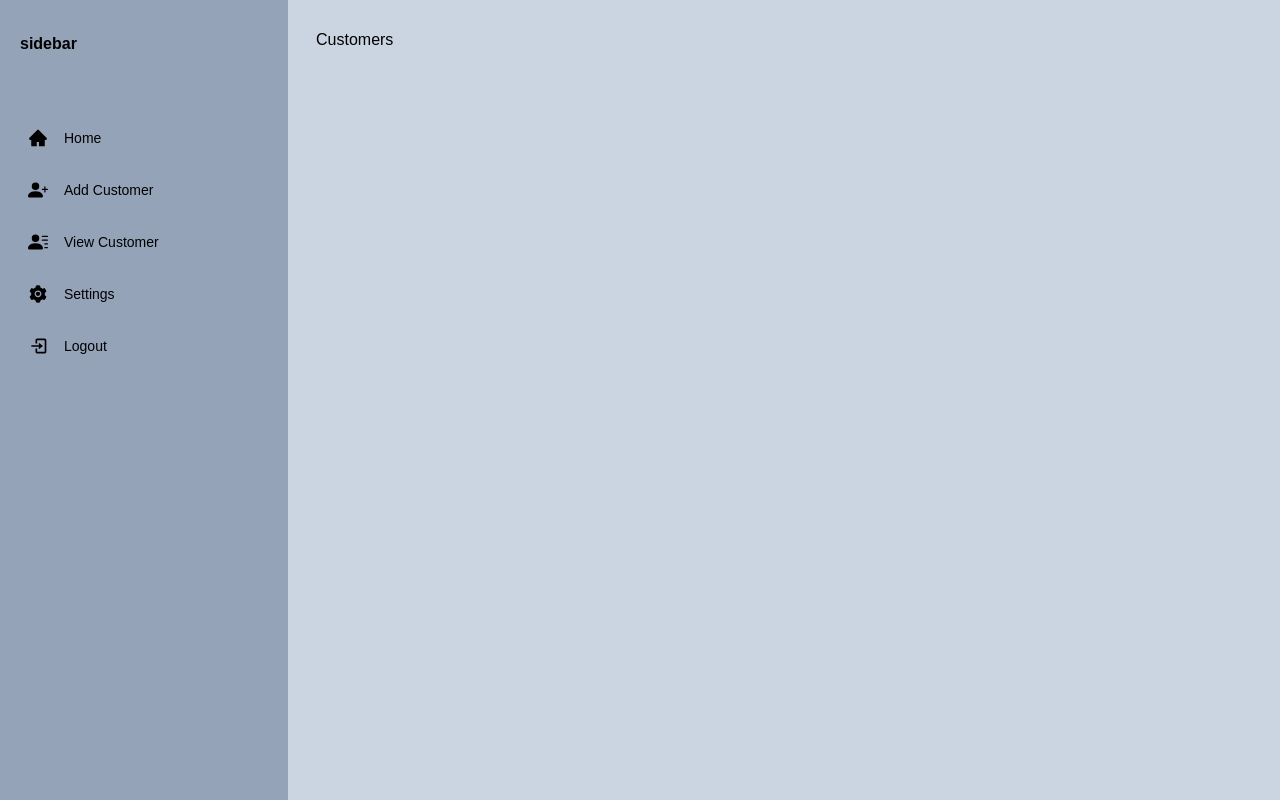
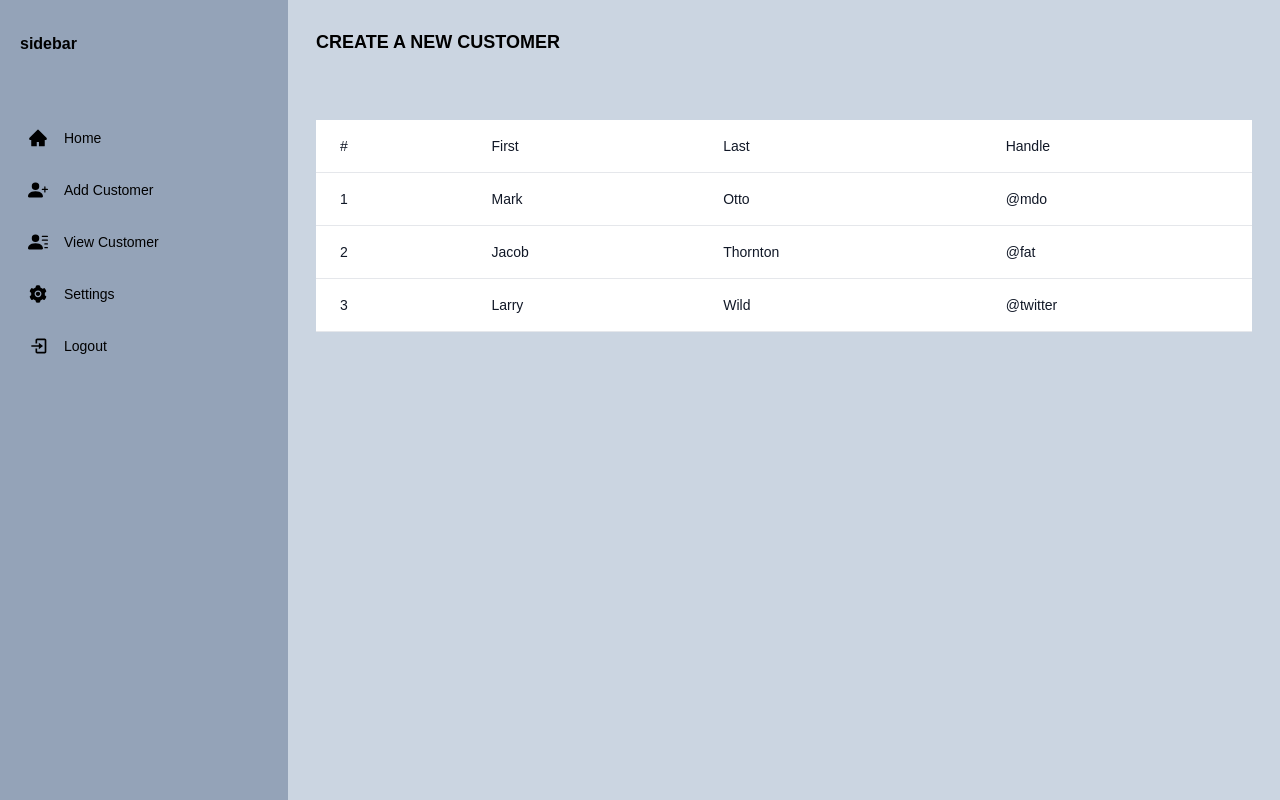
Before and after one commit to klaus-gudy/script102, a React (Create React App) app in the folder finhub/: page /customers in a window 1280 px wide. Built offline with nearby package versions, Linux system fonts and the light colour scheme.

Commit message:
added a dummy table

```diff
--- a/finhub/src/pages/Customers.js
+++ b/finhub/src/pages/Customers.js
@@ -2,8 +2,92 @@ import React from 'react'
 
 function Customers() {
   return (
-    <div>Customers</div>
-  )
+    <div>
+        <h1 className="text-lg font-extrabold mb-7">CREATE A NEW CUSTOMER</h1>
+      <div class="flex flex-col pt-7">
+        <div class="overflow-x-auto sm:-mx-6 lg:-mx-8">
+          <div class="py-2 inline-block min-w-full sm:px-6 lg:px-8">
+            <div class="overflow-hidden">
+              <table class="min-w-full rounded-md">
+                <thead class="bg-white border-b">
+                  <tr>
+                    <th
+                      scope="col"
+                      class="text-sm font-medium text-gray-900 px-6 py-4 text-left"
+                    >
+                      #
+                    </th>
+                    <th
+                      scope="col"
+                      class="text-sm font-medium text-gray-900 px-6 py-4 text-left"
+                    >
+                      First
+                    </th>
+                    <th
+                      scope="col"
+                      class="text-sm font-medium text-gray-900 px-6 py-4 text-left"
+                    >
+                      Last
+                    </th>
+                    <th
+                      scope="col"
+                      class="text-sm font-medium text-gray-900 px-6 py-4 text-left"
+                    >
+                      Handle
+                    </th>
+                  </tr>
+                </thead>
+                <tbody>
+                  <tr class="bg-white border-b transition duration-300 ease-in-out hover:bg-gray-100">
+                    <td class="px-6 py-4 whitespace-nowrap text-sm font-medium text-gray-900">
+                      1
+                    </td>
+                    <td class="text-sm text-gray-900 font-light px-6 py-4 whitespace-nowrap">
+                      Mark
+                    </td>
+                    <td class="text-sm text-gray-900 font-light px-6 py-4 whitespace-nowrap">
+                      Otto
+                    </td>
+                    <td class="text-sm text-gray-900 font-light px-6 py-4 whitespace-nowrap">
+                      @mdo
+                    </td>
+                  </tr>
+                  <tr class="bg-white border-b transition duration-300 ease-in-out hover:bg-gray-100">
+                    <td class="px-6 py-4 whitespace-nowrap text-sm font-medium text-gray-900">
+                      2
+                    </td>
+                    <td class="text-sm text-gray-900 font-light px-6 py-4 whitespace-nowrap">
+                      Jacob
+                    </td>
+                    <td class="text-sm text-gray-900 font-light px-6 py-4 whitespace-nowrap">
+                      Thornton
+                    </td>
+                    <td class="text-sm text-gray-900 font-light px-6 py-4 whitespace-nowrap">
+                      @fat
+                    </td>
+                  </tr>
+                  <tr class="bg-white border-b transition duration-300 ease-in-out hover:bg-gray-100">
+                    <td class="px-6 py-4 whitespace-nowrap text-sm font-medium text-gray-900">
+                      3
+                    </td>
+                    <td class="text-sm text-gray-900 font-light px-6 py-4 whitespace-nowrap">
+                      Larry
+                    </td>
+                    <td class="text-sm text-gray-900 font-light px-6 py-4 whitespace-nowrap">
+                      Wild
+                    </td>
+                    <td class="text-sm text-gray-900 font-light px-6 py-4 whitespace-nowrap">
+                      @twitter
+                    </td>
+                  </tr>
+                </tbody>
+              </table>
+            </div>
+          </div>
+        </div>
+      </div>
+    </div>
+  );
 }
 
 export default Customers
```
